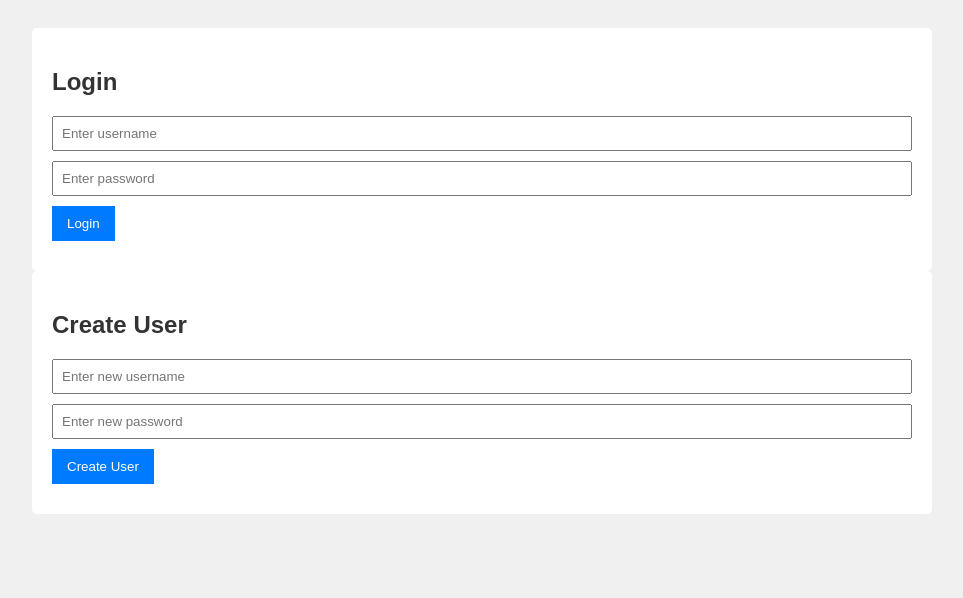
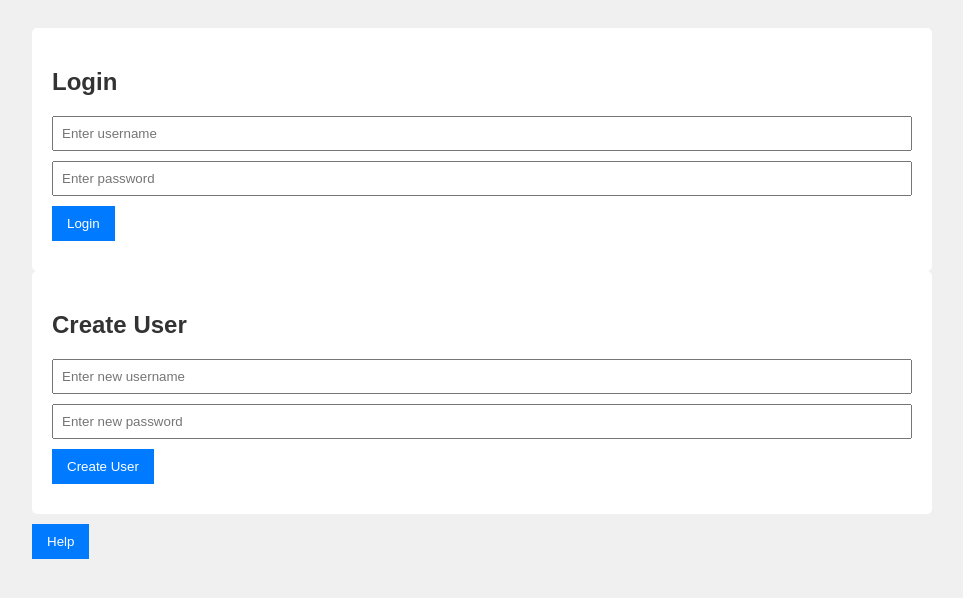
Before and after one commit to jasoncantor/Vercel_TESTcsc337_final_project, a website: page frontend/index.html in a window 1280 px wide. Shown: the whole page, without its empty margins (158-1121 px from the left). Drawn offline with Linux system fonts and the light colour scheme.

Commit message:
Added Help Button to login

```diff
--- a/frontend/css/style.css
+++ b/frontend/css/style.css
@@ -41,6 +41,19 @@ button {
 }
 
 button:hover {
+  background-color: #0056b3;
+}
+
+#helpBtn {
+  padding: 10px 15px;
+  background-color: #007bff;
+  border: none;
+  color: #fff;
+  cursor: pointer;
+  margin: 10px 0;
+}
+
+#helpBtn:hover {
   background-color: #0056b3;
 }
 
@@ -112,7 +125,7 @@ table tbody tr:nth-child(even) {
   background-color: #28a745;
 }
 
-.completeBtn:hover {
+completeBtn:hover {
   background-color: #218838;
 }
 
--- a/frontend/index.html
+++ b/frontend/index.html
@@ -20,6 +20,7 @@
         <input type="password" id="newPassword" placeholder="Enter new password" />
         <button id="createUserBtn">Create User</button>
       </div>
+      <button id="helpBtn">Help</button>
     </div>
     <div id="dashboard" class="screen">
       <h2>Welcome, <span id="usernameDisplay"></span></h2>
--- a/frontend/js/main.js
+++ b/frontend/js/main.js
@@ -18,6 +18,11 @@ document.addEventListener('DOMContentLoaded', () => {
 
   const createUserBtn = document.getElementById('createUserBtn');
   createUserBtn.addEventListener('click', handleCreateUser);
+
+  const helpBtn = document.getElementById('helpBtn');
+  helpBtn.addEventListener('click', () => {
+    window.location.href = 'help.html';
+  });
 
   async function handleLogin() {
     const usernameInput = document.getElementById('username');
```
